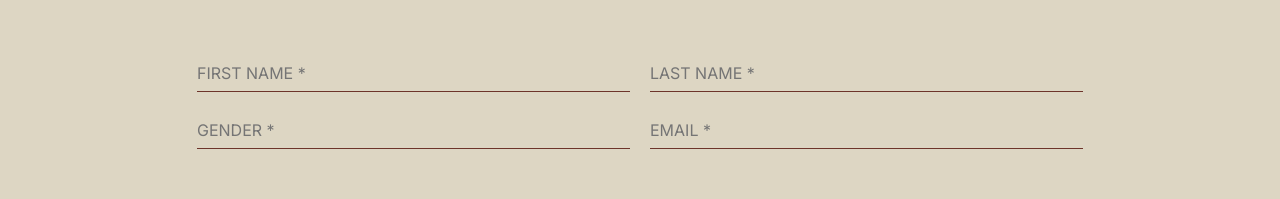
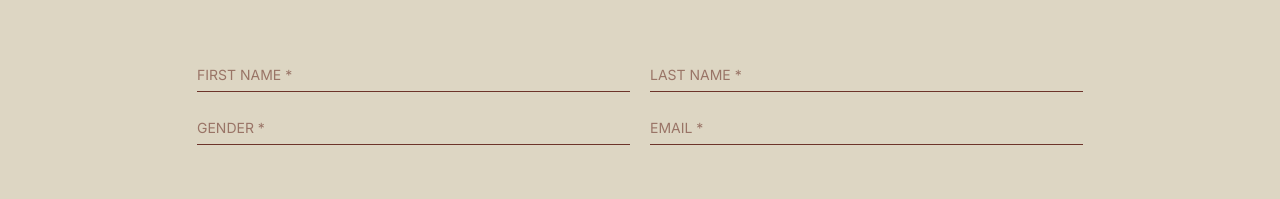
Before and after one commit to altarasa/coming-soon-site, a Next.js app: page / in a window 1280 px wide. Both pictures are taken after a click on the button "JOIN THE WAITLIST". Shown: the part 283-482 px from the top of the page. Built offline with nearby package versions, Linux system fonts and the light colour scheme.

Commit message:
validation changes

```diff
--- a/src/app/globals.css
+++ b/src/app/globals.css
@@ -338,9 +338,14 @@ dialog {
   border: 0;
   border-bottom: 1px solid var(--brown-dark);
   color: var(--brown-dark);
-  font-size: 1rem;
   font-family: var(--font-inter);
   transition: border-color .2s ease;
+}
+
+input::placeholder{
+  color:var(--brown-dark);
+  opacity: 0.6;
+  font-size: 0.875rem;
 }
 
 .form-input-underline:focus {
@@ -412,13 +417,13 @@ select.form-input-underline {
   display: grid;
   grid-template-columns: 1fr;
   gap: 20px;
+  font-size:0.625rem !important;
 }
 
 @media (min-width: 768px) {
   .form-grid-responsive {
     grid-template-columns: repeat(2, 1fr);
-    font-size:10px !important;
-
+    font-size:0.875rem !important;
   }
 }
 @media(max-width:768px){
@@ -442,10 +447,13 @@ select.form-input-underline {
     cursor: not-allowed;
   }
   input::placeholder{
-    font-size:10px;
+    font-size:0.625rem;
+  }
+  input{
+    font-size:0.625rem;
   }
   .consent-text{
-    font-size:10px;
+    font-size:0.625rem;
   }
 }
 input:-webkit-autofill,
--- a/src/components/SignUpForm.tsx
+++ b/src/components/SignUpForm.tsx
@@ -1,3 +1,4 @@
+// SignUpForm.tsx
 "use client";
 
 import type React from "react";
@@ -17,27 +18,26 @@ export default function SignUpForm({ isOpen, onClose }: SignUpFormProps) {
   const [status, setStatus] = useState<"idle" | "loading" | "success" | "error">("idle");
   const [errorMsg, setErrorMsg] = useState("");
   const dialogRef = useRef<HTMLDialogElement>(null);
+  const formRef = useRef<HTMLFormElement>(null);
 
   useEffect(() => {
     const dialog = dialogRef.current;
     if (!dialog) return;
-
-    if (isOpen) {
-      dialog.showModal();
-    } else {
-      dialog.close();
-    }
+    if (isOpen) dialog.showModal();
+    else dialog.close();
   }, [isOpen]);
 
   async function handleSubmit(e: React.FormEvent) {
     e.preventDefault();
     setErrorMsg("");
 
-    if (!firstName || !lastName || !gender || !email) {
-      setErrorMsg("Please fill in all required fields.");
+    // Trigger native HTML5 validation UI. If invalid, stop here.
+    const formEl = formRef.current;
+    if (formEl && !formEl.reportValidity()) {
       return;
     }
 
+    // Optional: extra custom checks (e.g., stricter email regex)
     const isValidEmail = /^[^\s@]+@[^\s@]+\.[^\s@]+$/.test(email);
     if (!isValidEmail) {
       setErrorMsg("Please enter a valid email.");
@@ -49,12 +49,7 @@ export default function SignUpForm({ isOpen, onClose }: SignUpFormProps) {
       const res = await fetch("/api/signup", {
         method: "POST",
         headers: { "Content-Type": "application/json" },
-        body: JSON.stringify({
-          firstName,
-          lastName,
-          gender,
-          email,
-        }),
+        body: JSON.stringify({ firstName, lastName, gender, email }),
       });
 
       if (!res.ok) {
@@ -93,24 +88,19 @@ export default function SignUpForm({ isOpen, onClose }: SignUpFormProps) {
       >
         <img src="/Closeicon.svg" alt="Close" className="w-[17px] h-[17px]" />
       </button>
+
       <div className="min-h-screen flex flex-col items-center justify-between px-6 py-12 relative">
-        {/* AR Logo */}
-
-        {/* Main Content - Centered and Constrained */}
         <div className="w-[75%] max-w-screen flex flex-col items-center gap-8 md:gap-12 flex-1 justify-center">
-          {/* Headline */}
           <div className="ar-logo pt-12 md:pt-20">
-          <img src="/logos/AR_Symbol_Terracotta.png" alt="logo" className="h-[30px] w-[45px]"></img>
+            <img src="/logos/AR_Symbol_Terracotta.png" alt="logo" className="h-[30px] w-[45px]" />
           </div>
           <h3 id="waitlist-title" className="form-headline text-center">
             Join the waitlist for our upcoming launch.
           </h3>
 
-          {/* Form inputs, button, and consent text wrapped together */}
           <div className="w-full max-w-[886px] flex flex-col items-center gap-6 md:gap-8">
-            {/* Form */}
-            <form onSubmit={handleSubmit} className="w-full flex flex-col justify-between gap-[20px] space-y-6 md:space-y-8" noValidate>
-              {/* Form Fields Grid - 2 columns on desktop, 1 on mobile */}
+            {/* Removed noValidate and added ref */}
+            <form ref={formRef} onSubmit={handleSubmit} className="w-full flex flex-col justify-between gap-[20px] space-y-6 md:space-y-8">
               <div className="form-grid-responsive">
                 <label className="block">
                   <input
@@ -144,9 +134,7 @@ export default function SignUpForm({ isOpen, onClose }: SignUpFormProps) {
                     className="form-input-underline"
                     name="gender"
                     placeholder="GENDER *"
-                  >
-
-                  </input>
+                  />
                 </label>
 
                 <label className="block">
@@ -166,11 +154,7 @@ export default function SignUpForm({ isOpen, onClose }: SignUpFormProps) {
               </div>
 
               <div className="flex justify-center">
-                <button
-                  type="submit"
-                  disabled={status === "loading"}
-                  className="btn-signup"
-                >
+                <button type="submit" disabled={status === "loading"} className="btn-signup">
                   {status === "loading" ? "Sending…" : "SIGN UP"}
                 </button>
               </div>
@@ -187,21 +171,19 @@ export default function SignUpForm({ isOpen, onClose }: SignUpFormProps) {
               )}
             </form>
 
-            {/* Consent Text */}
             <p className="consent-text text-center">
               By submitting your information, you are consenting to be contacted by AltaRasa about our launch and latest updates. You may unsubscribe from these communications at any time.
             </p>
           </div>
         </div>
 
-        {/* Footer */}
         <footer className="form-footer text-center">
           <div className="flex items-center justify-center gap-4 mb-4">
             <Link href="https://instagram.com/altarasa" target="_blank" rel="noopener noreferrer" aria-label="AltaRasa on Instagram" className="text-brown-dark hover:text-brown-darker transition-colors">
               <svg xmlns="http://www.w3.org/2000/svg" width="24" height="24" viewBox="0 0 24 24" fill="none" stroke="currentColor" strokeWidth="2" strokeLinecap="round" strokeLinejoin="round" className="lucide lucide-instagram">
-                <rect width="20" height="20" x="2" y="2" rx="5" ry="5"/>
-                <path d="M16 11.37A4 4 0 1 1 12.63 8 4 4 0 0 1 16 11.37z"/>
-                <line x1="17.5" x2="17.51" y1="6.5" y2="6.5"/>
+                <rect width="20" height="20" x="2" y="2" rx="5" ry="5" />
+                <path d="M16 11.37A4 4 0 1 1 12.63 8 4 4 0 0 1 16 11.37z" />
+                <line x1="17.5" x2="17.51" y1="6.5" y2="6.5" />
               </svg>
             </Link>
           </div>
```
Lines whose indentation alone changed are shown as unchanged.
